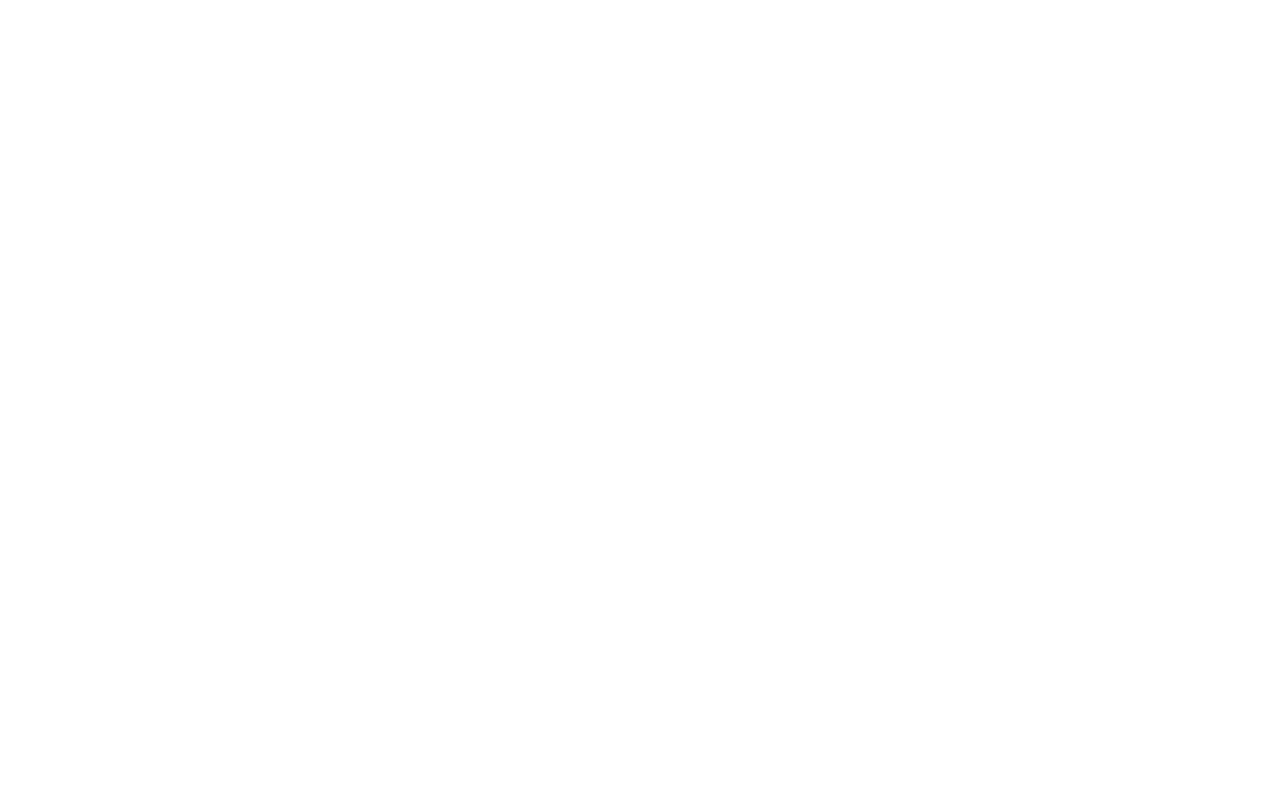
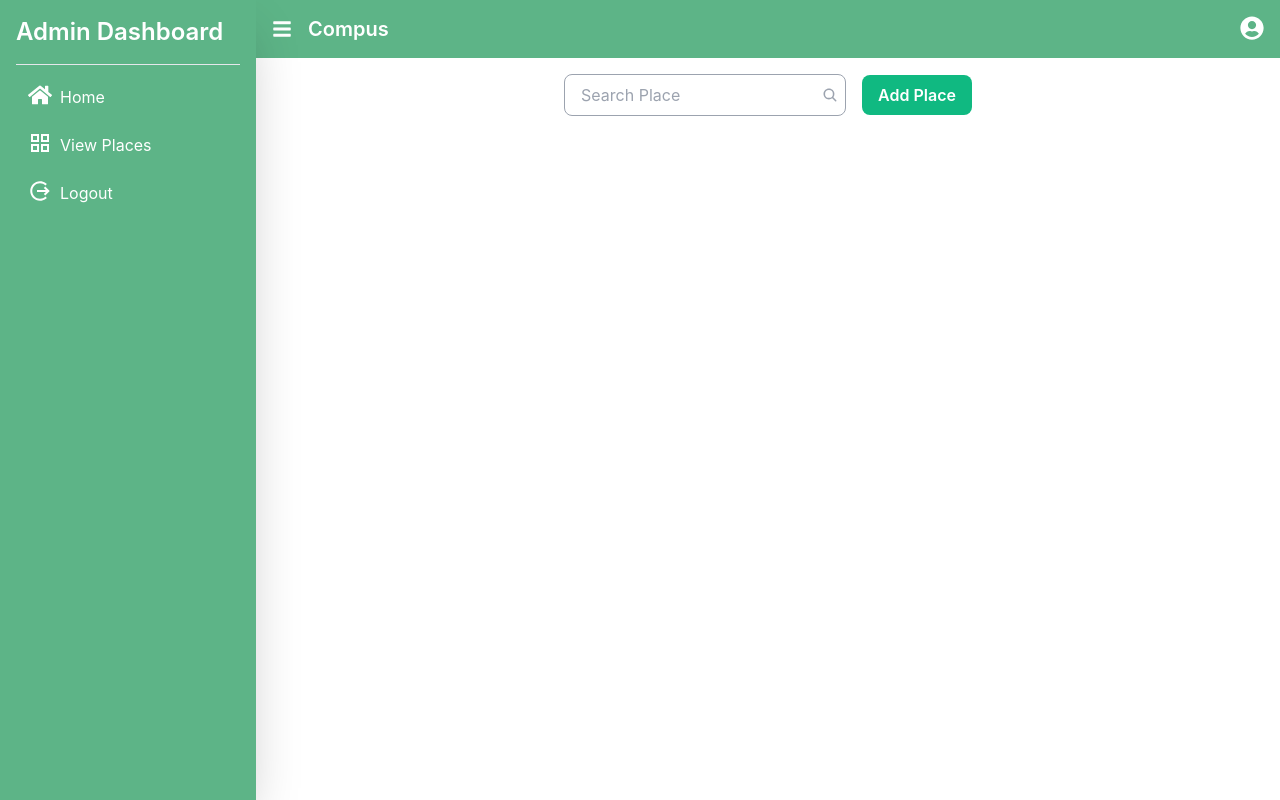
Before and after one commit to sukhesh-vsk/Compus-CNS, a React (Vite) app in the folder frontend/: page /admindashboard/admindashboard/viewplaces in a window 1280 px wide. Before the commit this address had no page. Built offline with nearby package versions, Linux system fonts and the light colour scheme.

Commit message:
view place, routing

```diff
--- a/frontend/src/App.jsx
+++ b/frontend/src/App.jsx
@@ -10,7 +10,7 @@ function App() {
       <Route path="/login" element={<Login />} />
       <Route path="/signup" element={<Signup />} />
       <Route path="/" element={<Home />} />
-      <Route path="/admindashboard" element={<AdminDashboard />} />
+      <Route path="/admindashboard/*" element={<AdminDashboard />} />
     </Routes>
     </>
   )
--- a/frontend/src/components/AdminDashboard.jsx
+++ b/frontend/src/components/AdminDashboard.jsx
@@ -1,20 +1,15 @@
 import React, { useState } from 'react';
+import { Route, Routes, Link } from 'react-router-dom';
 import { FaBars, FaUserCircle, FaHome, FaPlusCircle } from 'react-icons/fa';
-import { IoRemoveCircle } from 'react-icons/io5';
 import { IoMdLogOut } from 'react-icons/io';
 import { MdGridView } from 'react-icons/md';
-import { ManagePlace, ViewPlaces } from './admin';
+import { ViewPlaces } from './admin';
 
 const AdminDashboard = () => {
   const [sidebarOpen, setSidebarOpen] = useState(true);
-  const [showForm, setShowForm] = useState(false);
 
   const toggleSidebar = () => {
     setSidebarOpen(!sidebarOpen);
-  }
-
-  const handleAddPlaceClick = () => {
-    setShowForm(true);
   }
 
   return (
@@ -27,30 +22,24 @@ const AdminDashboard = () => {
         <hr />
         <ul className='mt-3 text-white font-semi-bold'>
           <li className='mb-2 rounded hover:shadow hover:bg-emerald-600 py-2'>
-            <a href='/' className='px-3'>
+            <Link to='/admindashboard' className='px-3'>
               <FaHome className='inline-block w-6 h-6 mr-2 -mt-2' />
               Home
-            </a>
+            </Link>
           </li>
-          <li className='mb-2 rounded hover:shadow hover:bg-emerald-600 py-2'>
-            <a href='' className='px-3'>
+          <li className='mb-2 rounded hover:shadow hover:bg-emerald-600 py-2 cursor-pointer'>
+            <Link to ='admindashboard/viewplaces' className='px-3'>
               <MdGridView className='inline-block w-6 h-6 mr-2 -mt-2' />
               View Places
-            </a>
+            </Link>
           </li>
-          <li className='mb-2 rounded hover:shadow hover:bg-emerald-600 py-2 cursor-pointer' onClick={handleAddPlaceClick}>
+          {/* <li className='mb-2 rounded hover:shadow hover:bg-emerald-600 py-2 cursor-pointer'>
             <span className='px-3'>
               <FaPlusCircle className='inline-block w-6 h-6 mr-2 -mt-2' />
               Add Place
             </span>
-          </li>
-          <li className='mb-2 rounded hover:shadow hover:bg-emerald-600 py-2'>
-            <a href='' className='px-3'>
-              <IoRemoveCircle className='inline-block w-6 h-6 mr-2 -mt-2' />
-              Remove Place
-            </a>
-          </li>
-          <li className='mb-2 rounded hover:shadow hover:bg-emerald-600 py-2'>
+          </li> */}
+          <li className='mb-2 rounded hover:shadow hover:bg-emerald-600 py-2 cursor-pointer'>
             <a href='/login' className='px-3'>
               <IoMdLogOut className='inline-block w-6 h-6 mr-2 -mt-2' />
               Logout
@@ -82,7 +71,10 @@ const AdminDashboard = () => {
 
         {/* Main Dashboard Content */}
         <div className='flex-1 p-4'>
-          {showForm && (<ViewPlaces />)}
+        <Routes>
+          {/* <Route path='/admindashboard' element={<AdminDashboard />} /> */}
+          <Route path='admindashboard/viewplaces' element={<ViewPlaces />} />
+        </Routes>
         </div>
       </div>
     </div>
--- a/frontend/src/components/admin/ManagePlace.jsx
+++ b/frontend/src/components/admin/ManagePlace.jsx
@@ -1,6 +1,6 @@
 import React from 'react'
 
-export const ManagePlace = () => {
+const ManagePlace = () => {
     const handleFormSubmit = (e) => {
         e.preventDefault();
         setShowForm(false);
@@ -41,3 +41,5 @@ export const ManagePlace = () => {
     </div>
   )
 }
+
+export { ManagePlace }
--- a/frontend/src/components/admin/ViewPlaces.jsx
+++ b/frontend/src/components/admin/ViewPlaces.jsx
@@ -1,24 +1,133 @@
-import React from 'react';
+// import React from 'react';
+// import { IoSearch } from "react-icons/io5";
+
+// const ViewPlaces = () => {
+//   return (
+//     <div className='flex h-full flex-col items-center justify-center'>
+//       <div className='w-full flex justify-center items-center mb-4 space-x-4'>
+//         <div className='relative'>
+//           <input
+//             type='text'
+//             placeholder='Search Place'
+//             className='px-4 py-2 border border-gray-400 text-slate-700 rounded-lg focus:outline-none focus:border-emerald-500'
+//           />
+//           <IoSearch className='absolute right-2 top-1/2 transform -translate-y-1/2 text-gray-400 cursor-pointer hover:bg-slate-200' />
+//         </div>
+//         <button className='px-4 py-2 bg-emerald-500 text-white font-semibold rounded-lg focus:outline-none'>
+//           Add
+//         </button>
+//       </div>
+//       <div className='flex-1 w-full'>
+
+//       </div>
+//     </div>
+//   );
+// }
+
+// export { ViewPlaces }
+
+import React, { useState } from 'react';
 import { IoSearch } from "react-icons/io5";
 
 const ViewPlaces = () => {
+  const [isPopupOpen, setIsPopupOpen] = useState(false);
+
+  const handleAddButtonClick = () => {
+    setIsPopupOpen(true);
+  }
+
+  const handleFormSubmit = (e) => {
+    e.preventDefault();
+    setIsPopupOpen(false);
+  }
+
+  const handleCancelClick = () => {
+    setIsPopupOpen(false);
+  }
+
   return (
     <div className='flex h-full flex-col items-center justify-center'>
       <div className='w-full flex justify-center items-center mb-4 space-x-4'>
         <div className='relative'>
           <input
             type='text'
-            placeholder='Search...'
+            placeholder='Search Place'
             className='px-4 py-2 border border-gray-400 text-slate-700 rounded-lg focus:outline-none focus:border-emerald-500'
           />
           <IoSearch className='absolute right-2 top-1/2 transform -translate-y-1/2 text-gray-400 cursor-pointer hover:bg-slate-200' />
         </div>
-        <button className='px-4 py-2 bg-emerald-500 text-white font-semibold rounded-lg focus:outline-none'>
-          Add
+        <button
+          className='px-4 py-2 bg-emerald-500 text-white font-semibold rounded-lg focus:outline-none'
+          onClick={handleAddButtonClick}
+        >
+          Add Place
         </button>
       </div>
+
+      {isPopupOpen && (
+        <div className='fixed inset-0 flex items-center justify-center bg-gray-500 bg-opacity-50 z-50'>
+          <div className='flex h-full flex-col items-center justify-center'>
+            <div className='fixed flex-1 bg-white p-8 shadow-2xl w-full max-w-2xl'>
+              <h2 className='text-xl font-bold mb-4 text-[#5DB487]'>Place Details</h2>
+              <form onSubmit={handleFormSubmit} className='flex h-full flex-col'>
+                <div className='mb-4'>
+                  <label className='block text-gray-700 text-sm font-bold mb-2'>Block</label>
+                  <input
+                    type='text'
+                    placeholder='Block name'
+                    className='shadow border-b w-full py-2 px-3 text-gray-700 leading-snug focus:outline-none focus:border-emerald-500 focus:shadow-lg'
+                    required
+                  />
+                </div>
+                <div className='mb-4'>
+                  <label className='block text-gray-700 text-sm font-bold mb-2'>Name</label>
+                  <input
+                    type='text'
+                    placeholder='Place name'
+                    className='shadow border-b w-full py-2 px-3 text-gray-700 leading-snug focus:outline-none focus:border-emerald-500 focus:shadow-lg'
+                    required
+                  />
+                </div>
+                <div className='mb-4'>
+                  <label className='block text-gray-700 text-sm font-bold mb-2'>Description</label>
+                  <textarea
+                    placeholder='Place Description'
+                    className='shadow border-b w-full py-2 px-3 text-gray-700 leading-snug focus:outline-none focus:border-emerald-500 focus:shadow-lg'
+                    required
+                  />
+                </div>
+                <div className='mb-4'>
+                  <label className='block text-gray-700 text-sm font-bold mb-2'>Landmark</label>
+                  <input
+                    type='text'
+                    placeholder='Place Landmark'
+                    className='shadow border-b w-full py-2 px-3 text-gray-700 leading-snug focus:outline-none focus:border-emerald-500 focus:shadow-lg'
+                    required
+                  />
+                </div>
+                <div className='flex flex-1 justify-end items-center space-x-4'>
+                  <button
+                    type='submit'
+                    className='bg-emerald-600 text-white font-bold py-2 px-4 rounded focus:outline-none focus:shadow-outline'
+                  >
+                    Add
+                  </button>
+                  <button
+                    type='button'
+                    className='bg-red-500 text-white font-bold py-2 px-4 rounded focus:outline-none focus:shadow-outline'
+                    onClick={handleCancelClick}
+                  >
+                    Cancel
+                  </button>
+                </div>
+              </form>
+            </div>
+          </div>
+        </div>
+      )}
+
       <div className='flex-1 w-full'>
-        {/* Content to display places goes here */}
+        {/* View Place Table content */}
       </div>
     </div>
   );
--- a/frontend/src/components/admin/index.jsx
+++ b/frontend/src/components/admin/index.jsx
@@ -1,2 +1 @@
-export { ManagePlace } from './ManagePlace';
 export { ViewPlaces } from './ViewPlaces';
```
